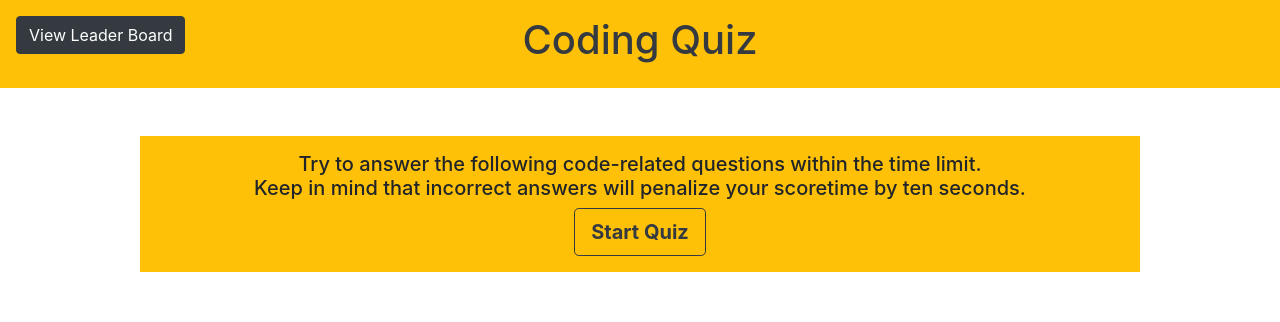
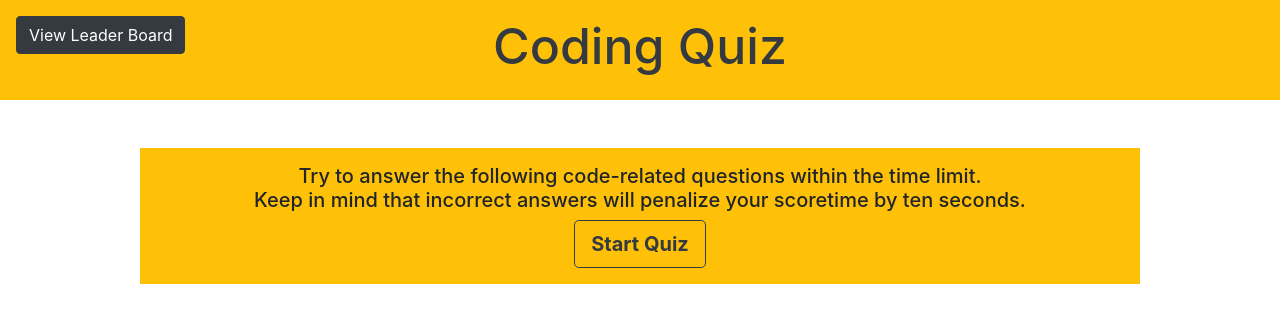
Before and after one commit to CalebTheCreative/Code-Quiz, a plain HTML site: page index.html in a window 1280 px wide. Drawn offline with nearby package versions, Linux system fonts and the light colour scheme.

Commit message:
Updated font-size of main title and timer.

```diff
--- a/index.html
+++ b/index.html
@@ -55,7 +55,7 @@
 
             <!-- Title -->
             <div class="col-md-4">
-                <h1 class="text-center"><a href="index.html" class="text-dark">Coding Quiz</a></h1>
+                <h1 class="text-center" id="titleHeader"><a href="index.html" class="text-dark">Coding Quiz</a></h1>
             </div>
 
             <!-- Timer -->
--- a/style.css
+++ b/style.css
@@ -18,3 +18,11 @@
     padding-top: auto;
     padding-bottom: auto;
 }
+
+#titleHeader {
+    font-size: 50px;
+}
+
+#timer {
+    font-size: 35px;
+}
```
